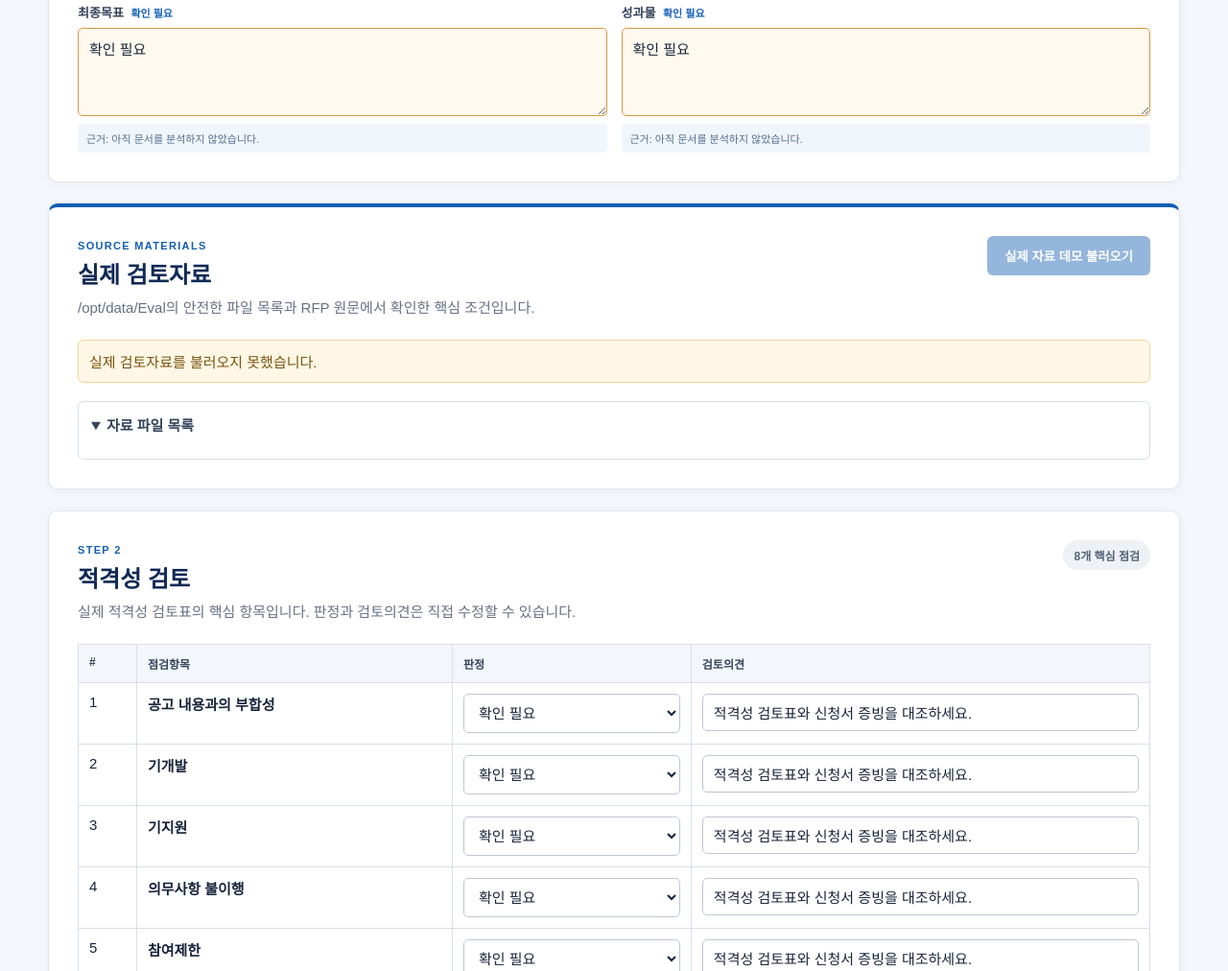
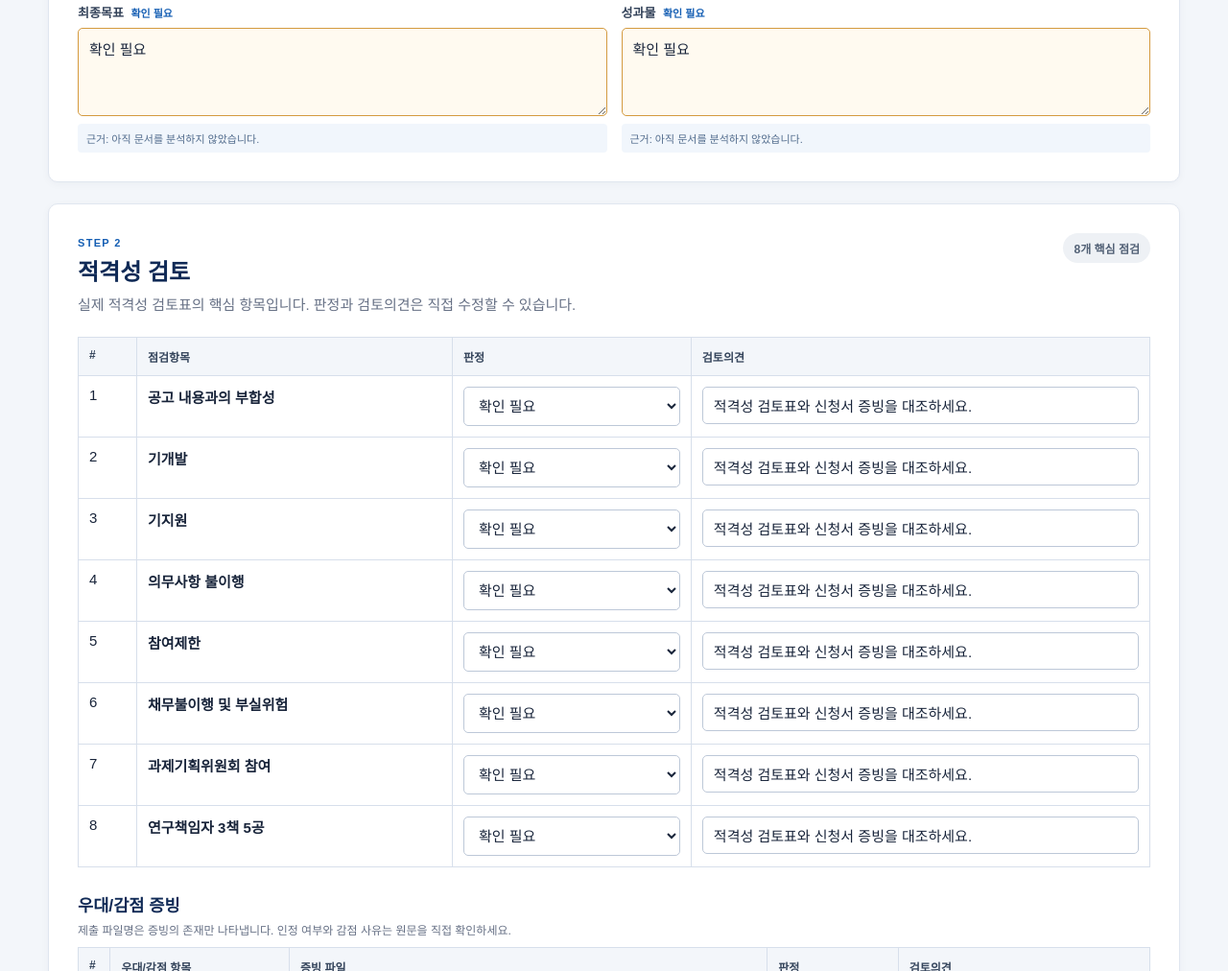
Before and after one commit to totwinkle/IITP_Genie, a website: page public/index.html in a window 1280 px wide. Shown: the part 1141-2153 px from the top of the page at 96% size. Drawn offline with Linux system fonts and the light colour scheme; no server answers.

Commit message:
ui: hide source materials from public interface

```diff
--- a/public/index.html
+++ b/public/index.html
@@ -24,7 +24,7 @@
       <div id="fields" class="field-grid"></div>
     </section>
 
-    <section id="evalMaterials" class="panel materials-panel">
+    <section id="evalMaterials" class="panel materials-panel" hidden>
       <div class="section-title"><div><span class="eyebrow">SOURCE MATERIALS</span><h1>실제 검토자료</h1><p>/opt/data/Eval의 안전한 파일 목록과 RFP 원문에서 확인한 핵심 조건입니다.</p></div><button class="primary" id="loadEvalDemoBtn" disabled>실제 자료 데모 불러오기</button></div>
       <div id="rfpSummary" class="rfp-summary"><div class="empty-state">검토자료를 불러오는 중입니다.</div></div>
       <details open class="materials-inventory"><summary>자료 파일 목록 <span id="materialCount"></span></summary><div id="materialList" class="material-list"></div></details>
```
